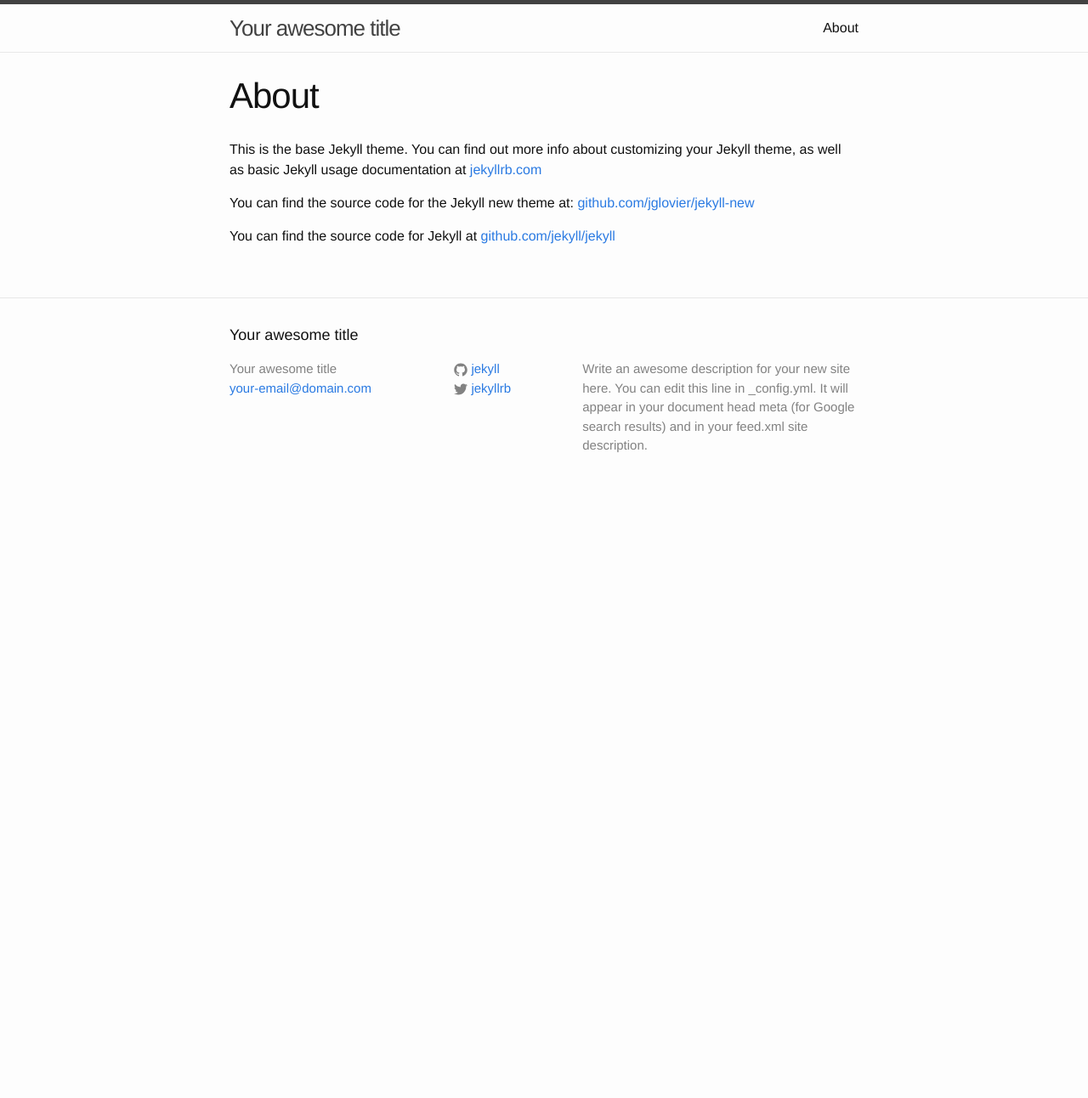
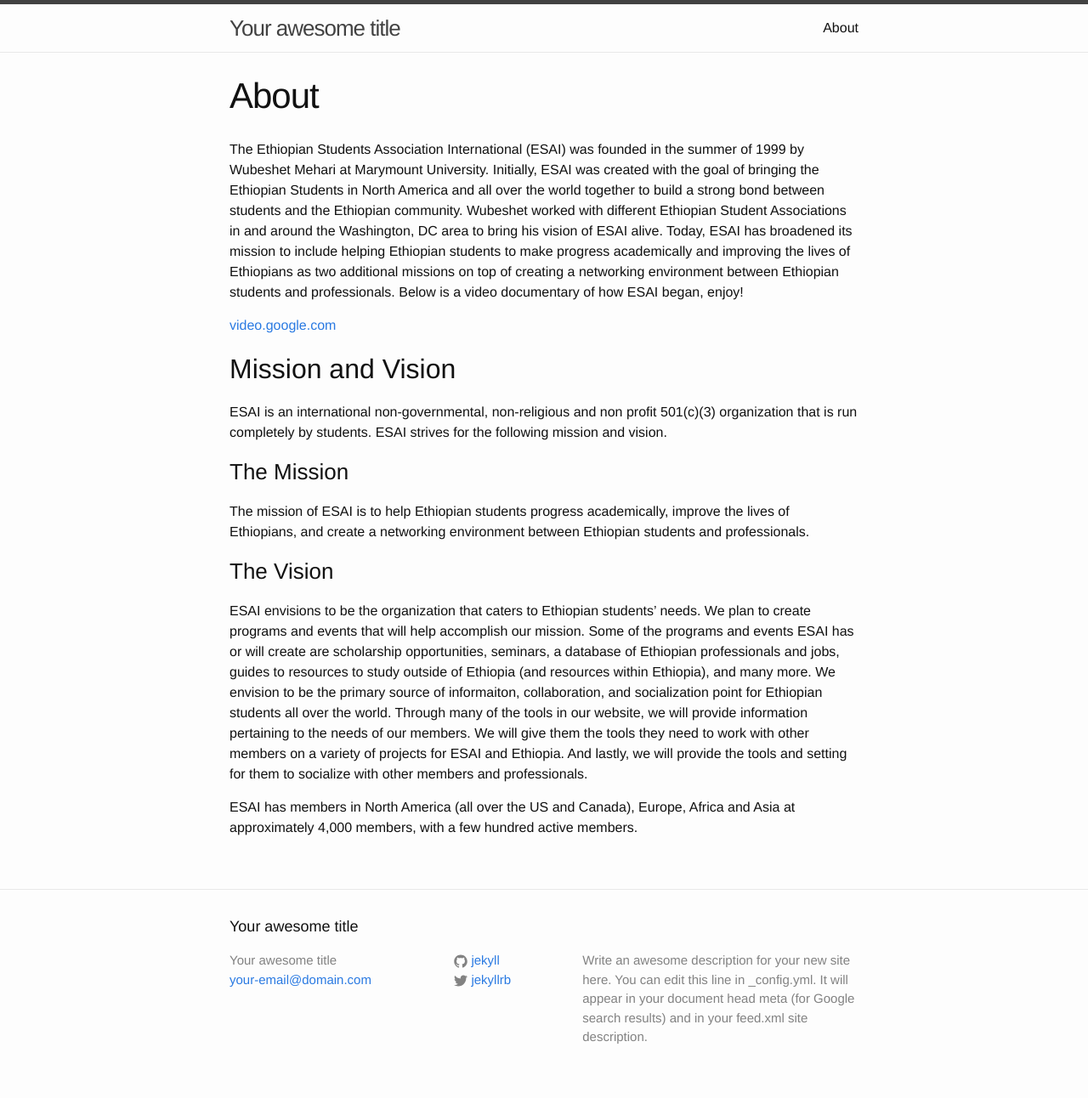
Before and after one commit to esai-info/esai-info.github.io, a Jekyll site: the page built from about.md, in a window 1280 px wide. Shown: the whole page at 85% size. Built offline with Jekyll 4.4.1, drawn with Linux system fonts in a browser that asks for light colours; before the commit the page ends 900 px from its top, so only the background shows below that.

Commit message:
Updated about page.

```diff
--- a/about.md
+++ b/about.md
@@ -4,8 +4,20 @@ title: About
 permalink: /about/
 ---
 
-This is the base Jekyll theme. You can find out more info about customizing your Jekyll theme, as well as basic Jekyll usage documentation at [jekyllrb.com](http://jekyllrb.com/)
+The Ethiopian Students Association International (ESAI) was founded in the summer of 1999 by Wubeshet Mehari at Marymount University. Initially, ESAI was created with the goal of bringing the Ethiopian Students in North America and all over the world together to build a strong bond between students and the Ethiopian community.  Wubeshet worked with different Ethiopian Student Associations in and around the Washington, DC area to bring his vision of ESAI alive. Today, ESAI has broadened its mission to include helping Ethiopian students to make progress academically and improving the lives of Ethiopians as two additional missions on top of creating a networking environment between Ethiopian students and professionals. Below is a video documentary of how ESAI began, enjoy!
 
-You can find the source code for the Jekyll new theme at: [github.com/jglovier/jekyll-new](https://github.com/jglovier/jekyll-new)
+[video.google.com](http://video.google.com/googleplayer.swf?docid=2199034028096410175)
 
-You can find the source code for Jekyll at [github.com/jekyll/jekyll](https://github.com/jekyll/jekyll)
+## Mission and Vision
+
+ESAI is an international non-governmental, non-religious and non profit 501(c)(3) organization that is run completely by students. ESAI strives for the following mission and vision.
+
+### The Mission
+
+The mission of ESAI is to help Ethiopian students progress academically, improve the lives of Ethiopians, and create a networking environment between Ethiopian students and professionals.
+
+### The Vision
+
+ESAI envisions to be the organization that caters to Ethiopian students' needs. We plan to create programs and events that will help accomplish our mission. Some of the programs and events ESAI has or will create are scholarship opportunities, seminars, a database of Ethiopian professionals and jobs, guides to resources to study outside of Ethiopia (and resources within Ethiopia), and many more. We envision to be the primary source of informaiton, collaboration, and socialization point for Ethiopian students all over the world. Through many of the tools in our website, we will provide information pertaining to the needs of our members. We will give them the tools they need to work with other members on a variety of projects for ESAI and Ethiopia. And lastly, we will provide the tools and setting for them to socialize with other members and professionals.
+
+ESAI has members in North America (all over the US and Canada), Europe, Africa and Asia at approximately 4,000 members, with a few hundred active members.
```
